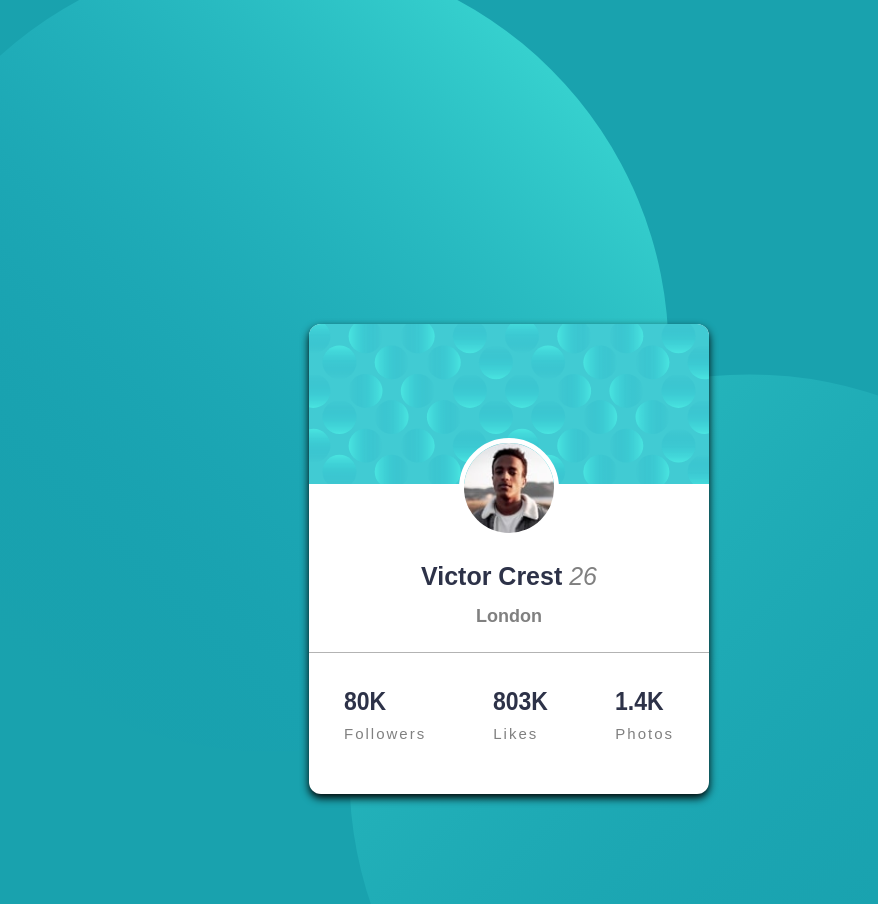
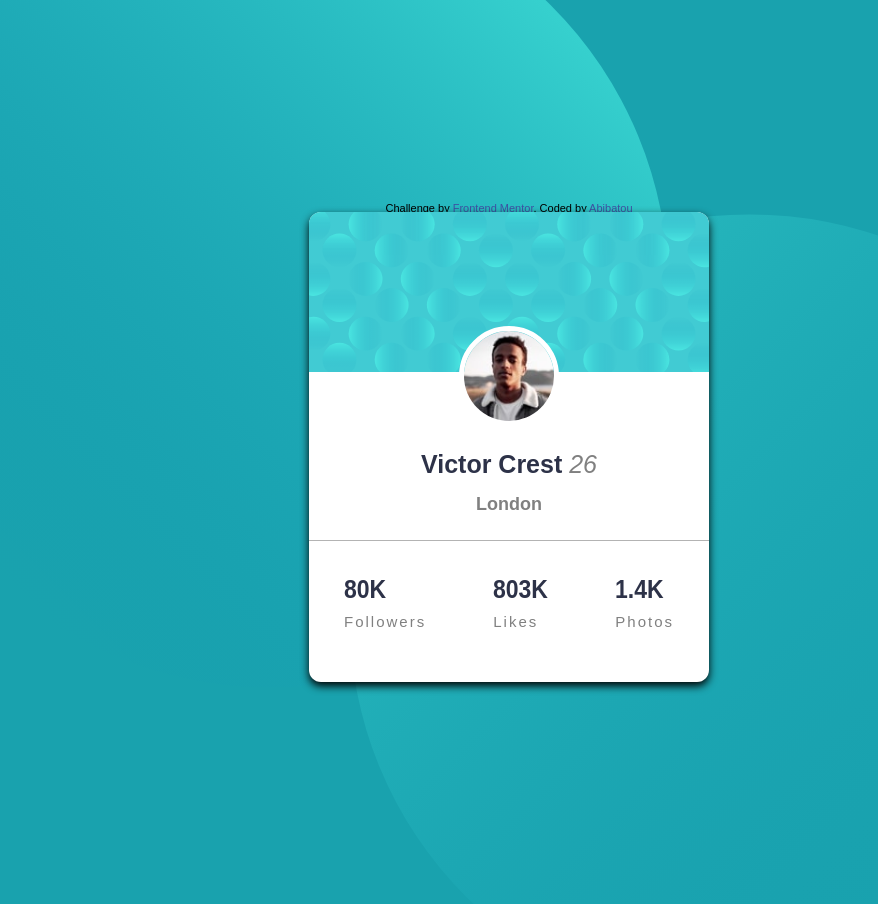
Before and after one commit to biba-sar/card-component, a plain HTML site: page index.html in a window 1280 px wide. Shown: the whole page, without its empty margins (131-1009 px from the left). Drawn offline with Linux system fonts and the light colour scheme.

Commit message:
modifier style.css

```diff
--- a/style.css
+++ b/style.css
@@ -14,7 +14,7 @@ body{
 }
 .container{
    position: relative;
-   margin: -27em auto;
+   margin: -30em auto;
    width: 400px;
    height: 470px;
    background-color: #fff;
@@ -30,7 +30,7 @@ body .image2{
    float: inline-end;
 }
 body .image1{
-   margin-top: -3em;
+   margin-top: -7em;
 }
 body .image3{
    width: 400px;
```
